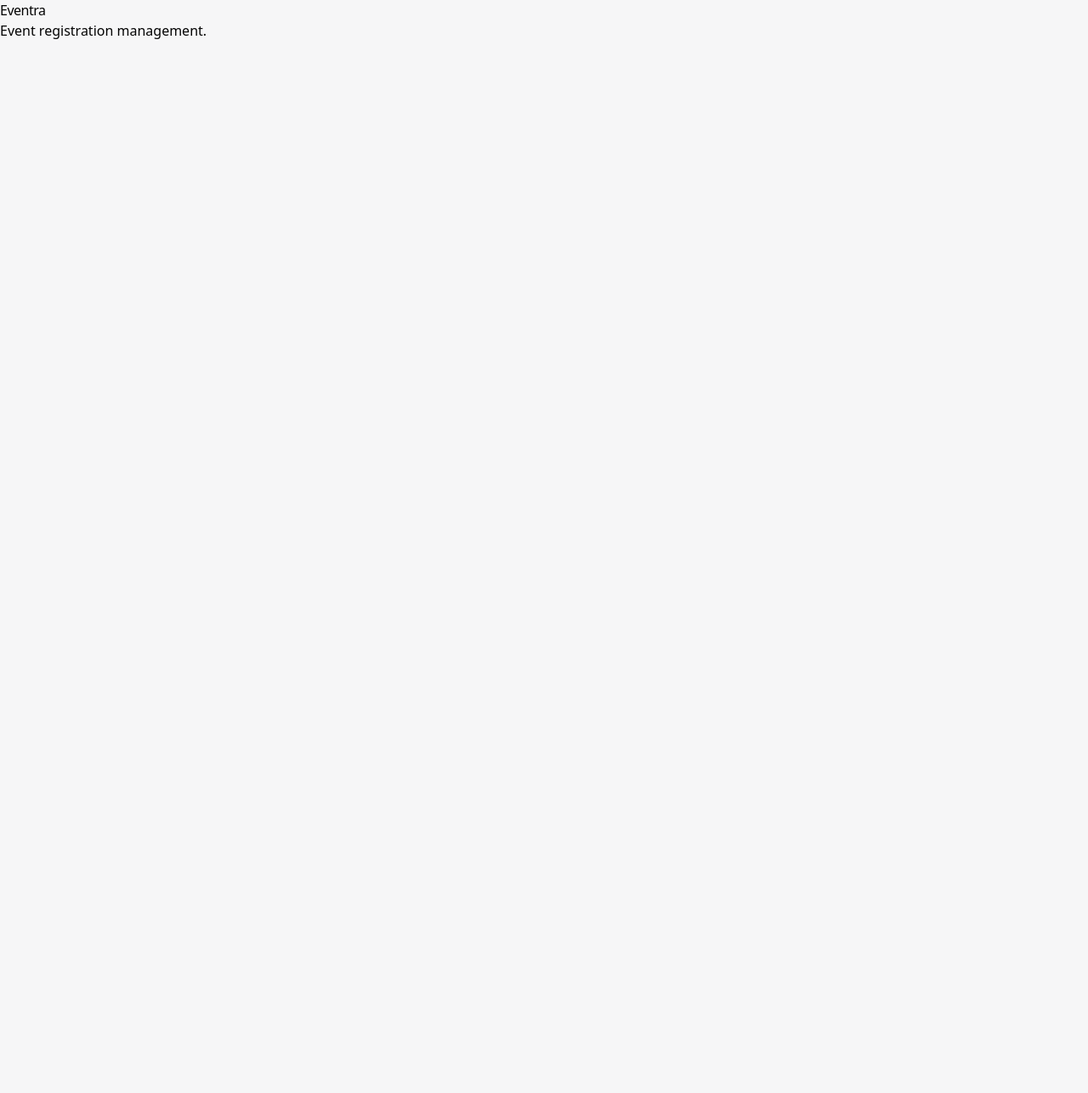
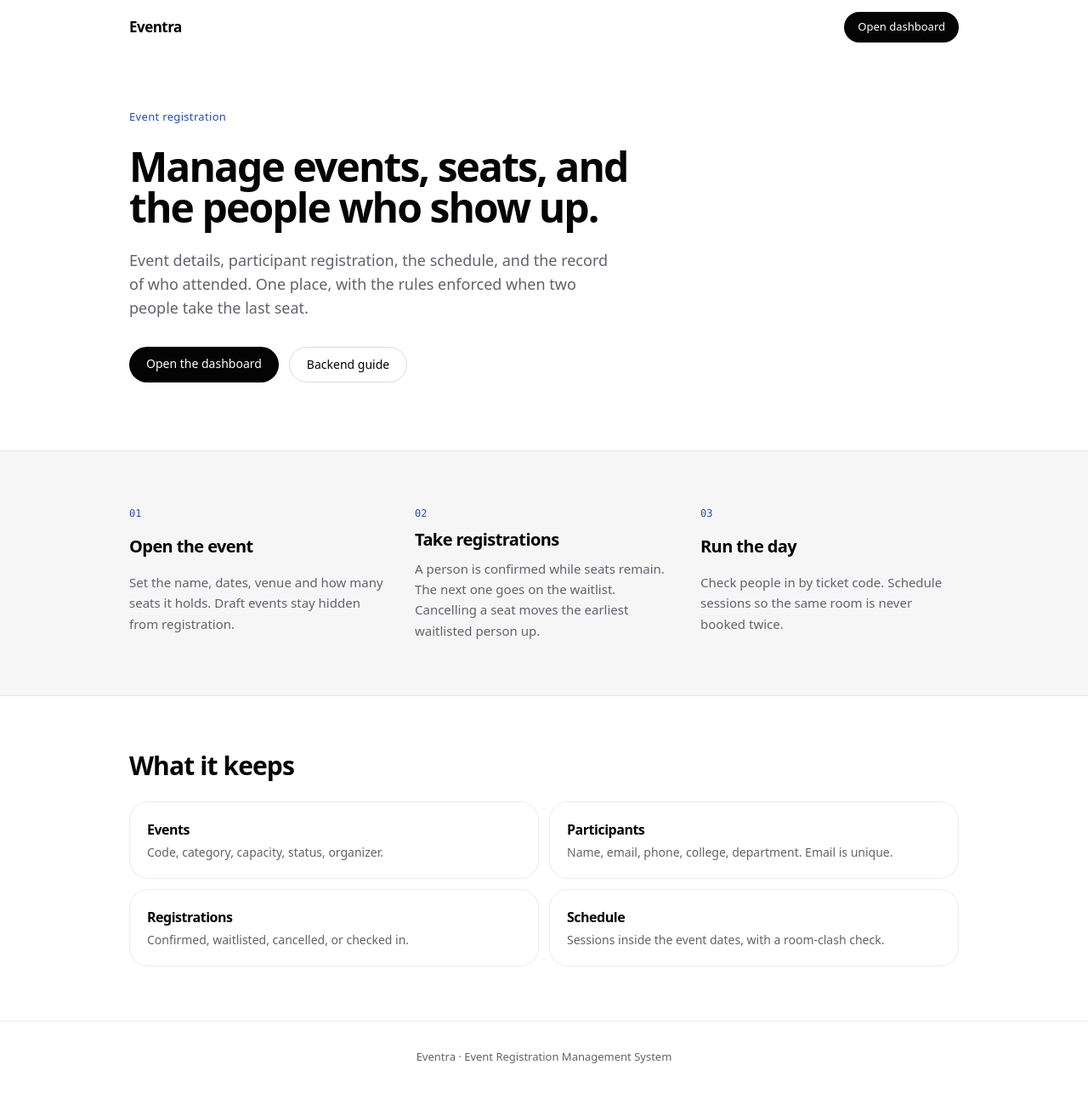
Before and after one commit to Venkat5599/eventra, a Next.js app in the folder web/: page / in a window 1280 px wide. Shown: the whole page at 85% size. Before the commit the page ends 800 px from the top, so only its background shows below. Built offline with nearby package versions, Linux system fonts and the light colour scheme; a web font is replaced by a local one.

Commit message:
feat(web): add the landing page

```diff
--- a/web/app/page.tsx
+++ b/web/app/page.tsx
@@ -1,8 +1,71 @@
+import Link from "next/link"
+
+const STEPS = [
+  { n: "01", title: "Open the event", body: "Set the name, dates, venue and how many seats it holds. Draft events stay hidden from registration." },
+  { n: "02", title: "Take registrations", body: "A person is confirmed while seats remain. The next one goes on the waitlist. Cancelling a seat moves the earliest waitlisted person up." },
+  { n: "03", title: "Run the day", body: "Check people in by ticket code. Schedule sessions so the same room is never booked twice." },
+]
+
+const RECORDS = [
+  { title: "Events", body: "Code, category, capacity, status, organizer." },
+  { title: "Participants", body: "Name, email, phone, college, department. Email is unique." },
+  { title: "Registrations", body: "Confirmed, waitlisted, cancelled, or checked in." },
+  { title: "Schedule", body: "Sessions inside the event dates, with a room-clash check." },
+]
+
 export default function HomePage() {
   return (
-    <main>
-      <h1>Eventra</h1>
-      <p>Event registration management.</p>
-    </main>
+    <div className="min-h-screen bg-white text-[#040404]">
+      <header className="mx-auto flex h-16 w-full max-w-5xl items-center justify-between px-6">
+        <span className="text-[17px] font-semibold tracking-[-0.03em]">Eventra</span>
+        <Link href="/dashboard" className="rounded-full bg-[#040404] px-4 py-2 text-[13px] text-white">
+          Open dashboard
+        </Link>
+      </header>
+      <main>
+        <section className="mx-auto grid max-w-5xl gap-6 px-6 pb-20 pt-16">
+          <p className="text-[13px] font-medium tracking-wide text-[#2b4ea6]">Event registration</p>
+          <h1 className="max-w-3xl text-5xl font-semibold tracking-[-0.04em] text-balance">
+            Manage events, seats, and the people who show up.
+          </h1>
+          <p className="max-w-xl text-lg text-[#62626d]">
+            Event details, participant registration, the schedule, and the record of who attended. One place, with the rules enforced when two people take the last seat.
+          </p>
+          <div className="flex gap-3 pt-2">
+            <Link href="/dashboard" className="rounded-full bg-[#040404] px-5 py-2.5 text-sm text-white">
+              Open the dashboard
+            </Link>
+            <a href="/BACKEND.md" className="rounded-full border border-[#04040424] px-5 py-2.5 text-sm">
+              Backend guide
+            </a>
+          </div>
+        </section>
+        <section className="border-y border-[#04040414] bg-[#f6f6f7]">
+          <div className="mx-auto grid max-w-5xl gap-8 px-6 py-16 md:grid-cols-3">
+            {STEPS.map((s) => (
+              <div key={s.n} className="grid gap-2">
+                <p className="font-mono text-[12px] text-[#2b4ea6]">{s.n}</p>
+                <h2 className="text-xl font-semibold tracking-[-0.03em]">{s.title}</h2>
+                <p className="text-[15px] leading-relaxed text-[#62626d]">{s.body}</p>
+              </div>
+            ))}
+          </div>
+        </section>
+        <section className="mx-auto grid max-w-5xl gap-6 px-6 py-16">
+          <h2 className="text-3xl font-semibold tracking-[-0.03em]">What it keeps</h2>
+          <div className="grid gap-3 sm:grid-cols-2">
+            {RECORDS.map((r) => (
+              <div key={r.title} className="rounded-2xl border border-[#04040414] p-5">
+                <h3 className="font-semibold">{r.title}</h3>
+                <p className="mt-1 text-[14px] text-[#62626d]">{r.body}</p>
+              </div>
+            ))}
+          </div>
+        </section>
+      </main>
+      <footer className="border-t border-[#04040414] px-6 py-8 text-center text-[13px] text-[#62626d]">
+        Eventra · Event Registration Management System
+      </footer>
+    </div>
   )
 }
```
